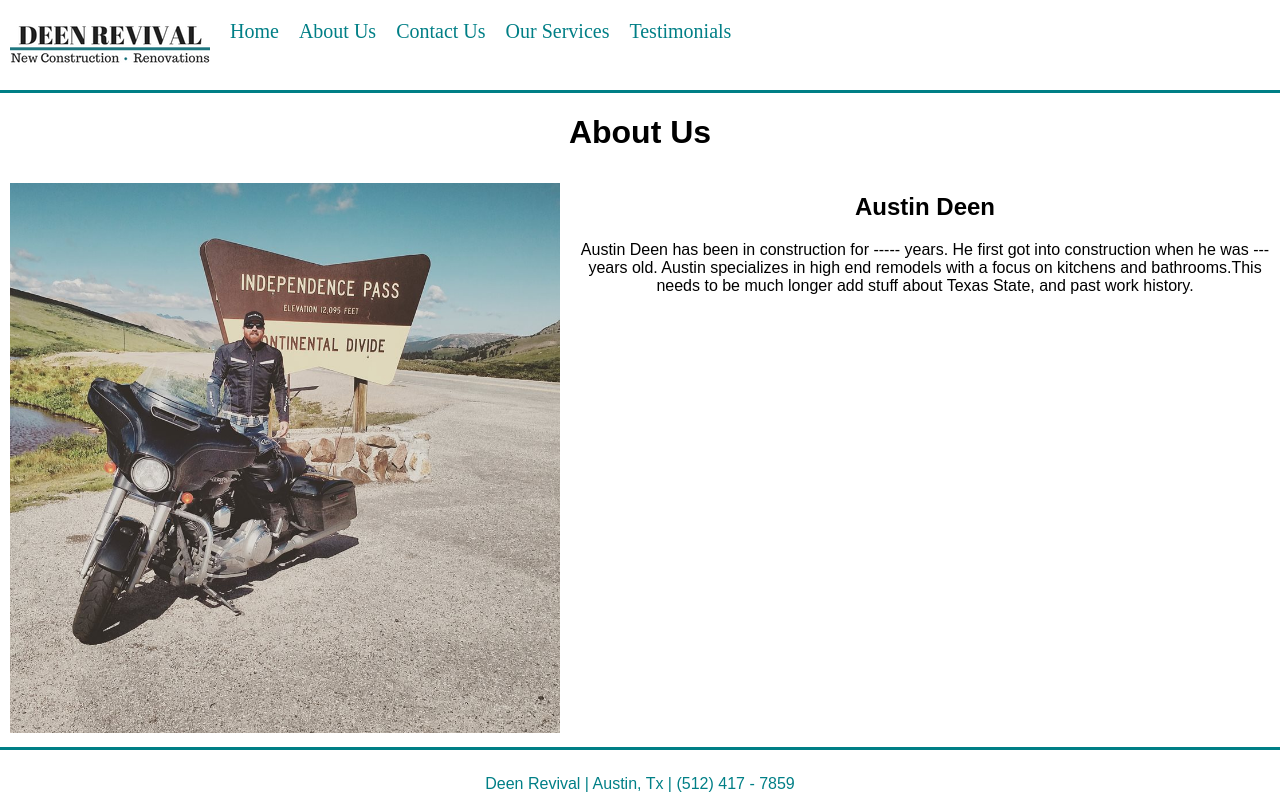
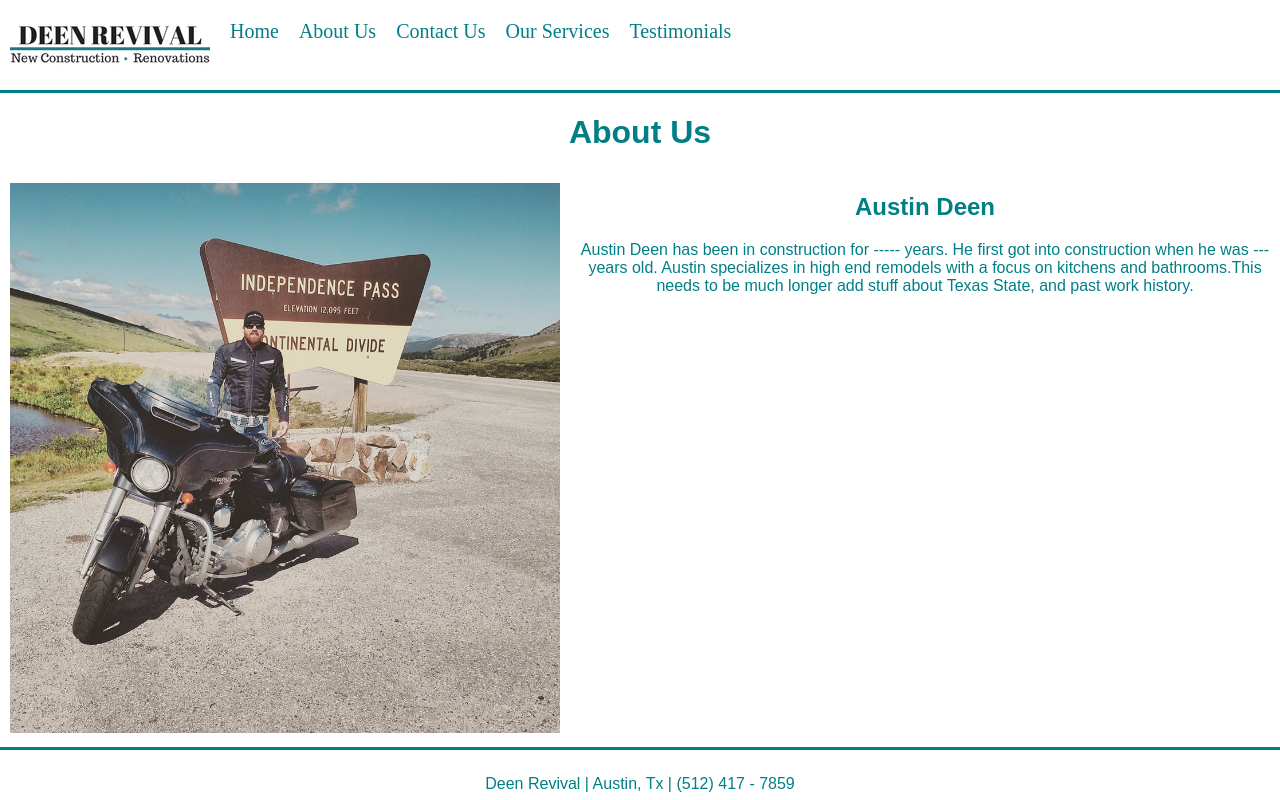
Before and after one commit to sarahshuey/DeenRevival, a React (Create React App) app: page /AboutUs in a window 1280 px wide. Built offline with nearby package versions, Linux system fonts and the light colour scheme.

Commit message:
added colors

```diff
--- a/src/components/AboutUs.js
+++ b/src/components/AboutUs.js
@@ -6,18 +6,19 @@ class AboutUs extends Component {
   render() {
     let aboutStyle={
       display:"flex",
-      flexDirection:"row"
+      flexDirection:"row",
+      color:"#007F86",
     }
     return (
       <div className="App">
-        <header className="header">
+        <header className="header" style={{color:"#007F86"}}>
           <h1 className="title">About Us</h1>
         </header>
         <div className="page" style={aboutStyle}>
         <div className="AustinPic">
         <img style={{width: 550, padding:"10px"}} src={image} alt="Austin Deen"></img>
         </div>
-        <div className="AboutAustin">
+        <div className="AboutAustin" style={{color:"#007F86"}}>
         <h2> Austin Deen </h2>
         <p> Austin Deen has been in construction for ----- years. He first got into construction when he was --- years old. Austin specializes in high end remodels with a focus on kitchens and bathrooms.This needs to be much longer add stuff about Texas State, and past work history.
         </p>
--- a/src/components/App.js
+++ b/src/components/App.js
@@ -6,10 +6,10 @@ class App extends Component {
   render() {
     return (
       <div className="App">
-        <header className="header">
+        <header className="header" style={{color:"#007F86"}}>
           <h1 className="title">Welcome to Deen Revival</h1>
         </header>
-        <div>
+        <div style={{color:"#007F86"}}>
         Who we are:
         What we do:
         images of work
--- a/src/components/ContactUs.js
+++ b/src/components/ContactUs.js
@@ -5,10 +5,10 @@ class ContactUs extends Component {
   render() {
     return (
       <div className="App">
-        <header className="header">
+        <header className="header" style={{color:"#007F86"}}>
           <h1 className="title">Contact Us</h1>
         </header>
-        <div className="info">
+        <div className="info" style={{color:"#007F86"}}>
         <p>
         You can reach us by email any time or call us Monday - Friday between 9:00 - 5:00
         <br></br>
--- a/src/components/OurServices.js
+++ b/src/components/OurServices.js
@@ -5,10 +5,10 @@ class OurServices extends Component {
   render() {
     return (
       <div className="App">
-        <header className="header">
+        <header className="header" style={{color:"#007F86"}}>
           <h1 className="title">Our Services</h1>
         </header>
-        <div>
+        <div style={{color:"#007F86"}}>
         <h2>
         Bathrooms
         </h2>
--- a/src/components/Testimonials.js
+++ b/src/components/Testimonials.js
@@ -5,10 +5,10 @@ class Testimonials extends Component {
   render() {
     return (
       <div className="App">
-        <header className="header">
+        <header className="header" style={{color:"#007F86"}}>
           <h1 className="title">Testimonials</h1>
         </header>
-        <div className="test">
+        <div className="test" style={{color:"#007F86"}}>
         <p>
         img of work
         <br></br>
```
